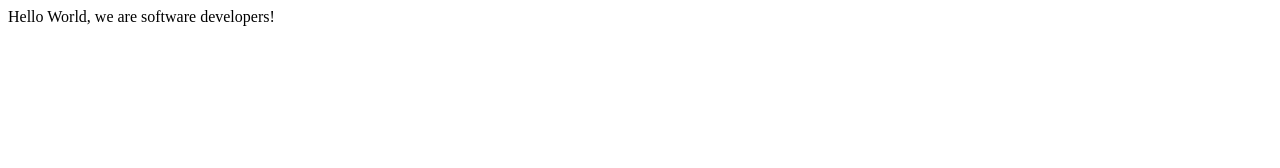
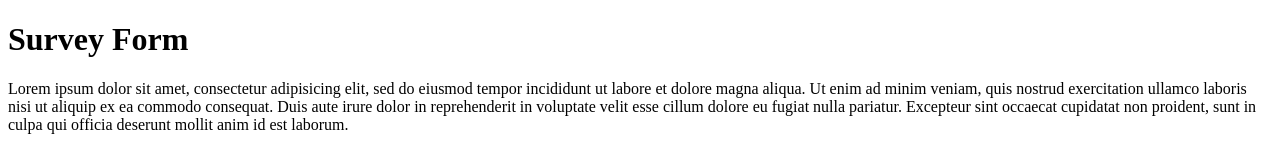
Before and after one commit to tigamadou/microverse_ia_lm, a plain HTML site: page index.html in a window 1280 px wide. Drawn offline with Linux system fonts and the light colour scheme.

Commit message:
2 features added

```diff
--- a/index.html
+++ b/index.html
@@ -10,19 +10,18 @@
   <body>
     <script src="https://cdn.freecodecamp.org/testable-projects-fcc/v1/bundle.js"></script>
 
-    <!--
+    <h1 id="title">Survey Form</h1>
 
-    Hello Camper!
-
-    For now, the test suite only works in Chrome!
-    Please read the README below in the JS Editor before beginning.
-    Feel free to delete this message once you have read it.
-    Good luck and Happy Coding!
-
-    - The freeCodeCamp Team
-
-    -->
-    Hello World, we are software developers!
+    <p id="description">
+      Lorem ipsum dolor sit amet, consectetur adipisicing elit,
+      sed do eiusmod tempor incididunt ut labore et dolore magna aliqua.
+      Ut enim ad minim veniam, quis nostrud exercitation ullamco
+      laboris nisi ut aliquip ex ea commodo consequat.
+       Duis aute irure dolor in reprehenderit in voluptate velit
+       esse cillum dolore eu fugiat nulla pariatur.
+       Excepteur sint occaecat cupidatat non proident, sunt
+       in culpa qui officia deserunt mollit anim id est laborum.
+    </p>
     <script  src="js/index.js"></script>
   </body>
 </html>
```
